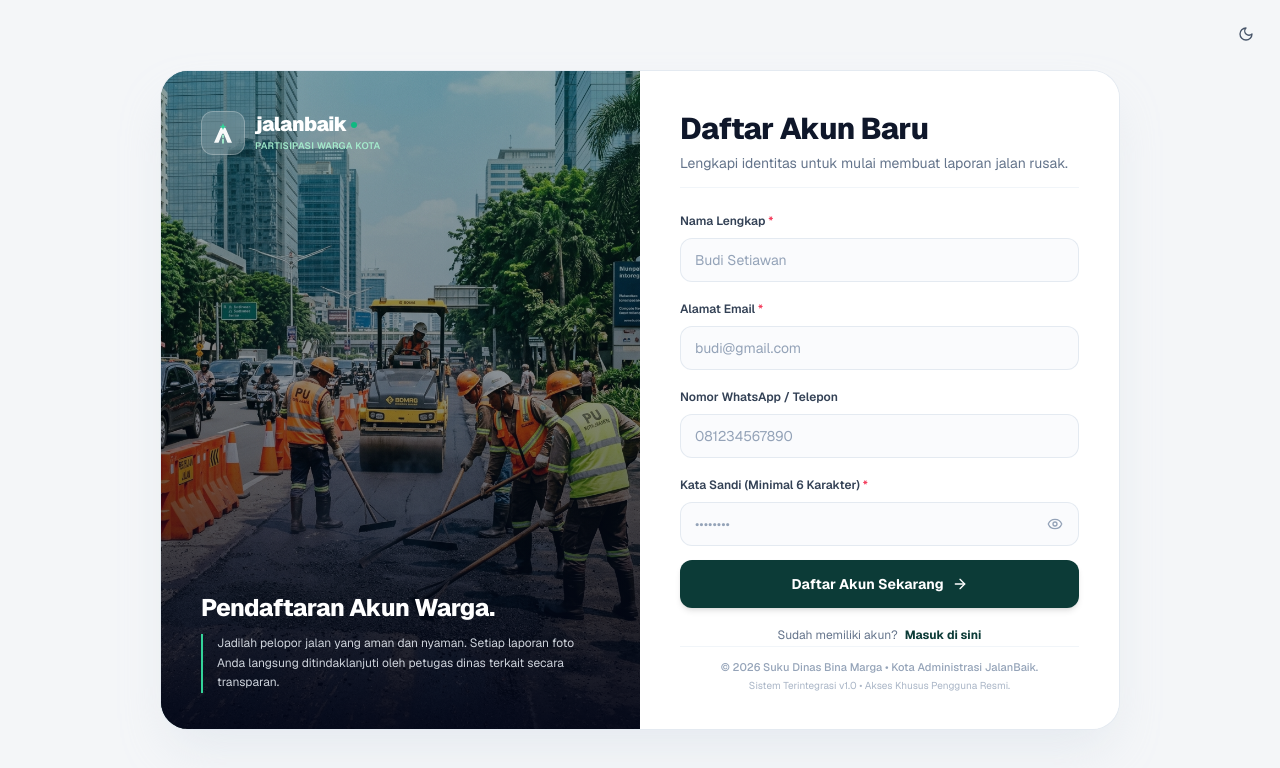
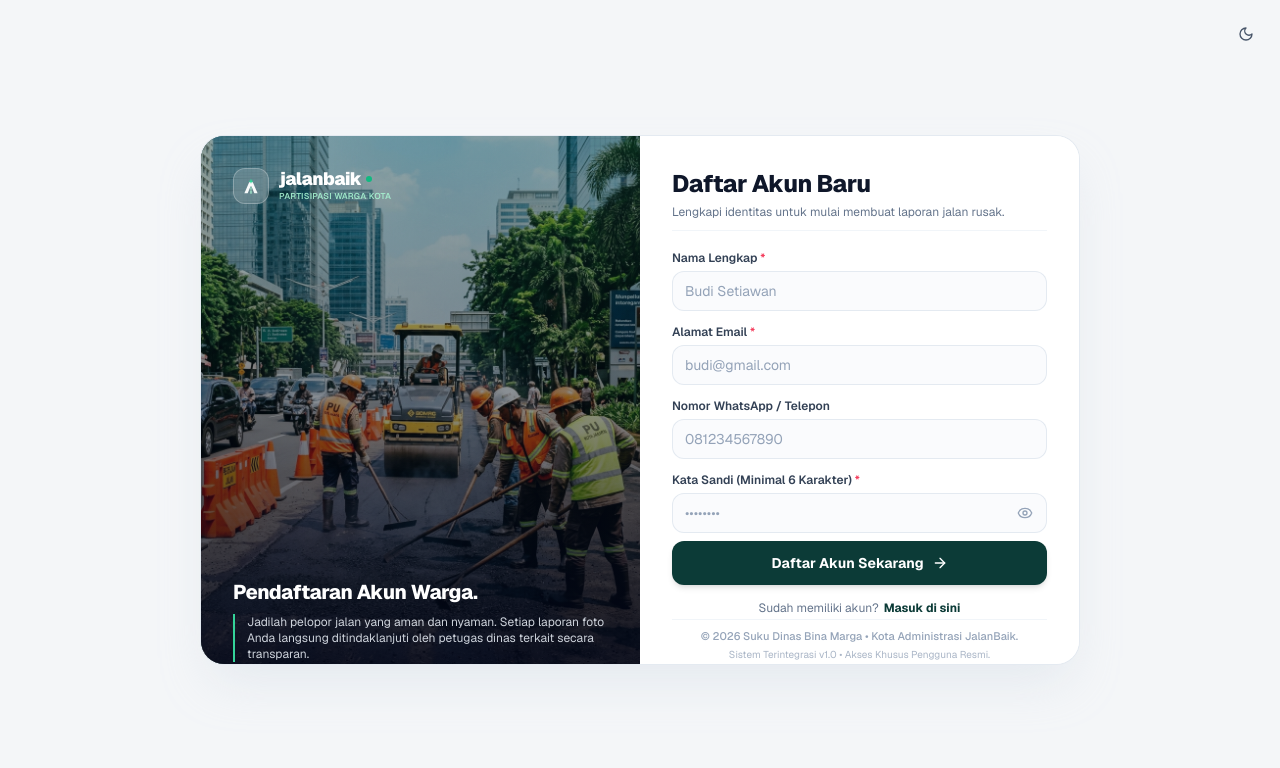
Before and after one commit to muhbintangmahardani/Pengaduan-Masyarakat, a Next.js app: page /register in a window 1280 px wide. Shown: the top 768 px of the page. Built offline with nearby package versions, Linux system fonts and the light colour scheme.

Commit message:
style(auth): optimize card proportions to 530px height to fit 100% in viewport without page scroll on standard laptops

```diff
--- a/src/app/(auth)/register/page.tsx
+++ b/src/app/(auth)/register/page.tsx
@@ -29,16 +29,16 @@ export default function RegisterPage() {
   };
 
   return (
-    <div className="min-h-screen w-full flex items-center justify-center bg-[#f4f6f8] dark:bg-slate-950 p-4 sm:p-6 lg:p-8 transition-colors duration-200 relative select-none">
+    <div className="min-h-screen lg:h-screen lg:max-h-screen lg:overflow-hidden w-full flex items-center justify-center bg-[#f4f6f8] dark:bg-slate-950 p-3 sm:p-4 md:p-6 transition-colors duration-200 relative select-none">
       {/* Dark Mode Toggle Floating di Pojok Kanan Atas */}
-      <div className="fixed top-4 right-4 z-50">
+      <div className="fixed top-3 right-3 sm:top-4 sm:right-4 z-50">
         <ThemeToggle />
       </div>
 
-      {/* Floating Balanced Modern Card (Ukuran Dimensi & Komponen Form Identik dengan Halaman Masuk) */}
-      <div className="w-full max-w-[960px] lg:h-[660px] bg-white dark:bg-slate-900 rounded-[24px] sm:rounded-[28px] border border-slate-200/90 dark:border-slate-800 shadow-2xl shadow-slate-300/40 dark:shadow-none overflow-hidden grid grid-cols-1 lg:grid-cols-2">
-        {/* Kolom Kiri: 50% Showcase Visual Satgas Perbaikan Jalan (Foto Asli & Elegan) */}
-        <div className="relative bg-[#0c3b37] text-white p-7 sm:p-9 lg:p-10 flex flex-col justify-between overflow-hidden min-h-[280px] lg:min-h-full">
+      {/* Floating Balanced Modern Card (Ukuran Pas Layar Tanpa Perlu Scroll di Zoom 100%) */}
+      <div className="w-full max-w-[880px] lg:h-[530px] bg-white dark:bg-slate-900 rounded-2xl sm:rounded-[24px] border border-slate-200/90 dark:border-slate-800 shadow-2xl shadow-slate-300/40 dark:shadow-none overflow-hidden grid grid-cols-1 lg:grid-cols-2">
+        {/* Kolom Kiri: 50% Showcase Visual Satgas Perbaikan Jalan */}
+        <div className="relative bg-[#0c3b37] text-white p-6 sm:p-7 lg:p-8 flex flex-col justify-between overflow-hidden min-h-[220px] lg:min-h-full">
           <Image
             src="/images/auth-hero.jpg"
             alt="Petugas Satgas Bina Marga Memperbaiki Jalan Raya"
@@ -52,43 +52,43 @@ export default function RegisterPage() {
           <div className="relative z-10">
             <JalanBaikLogo
               variant="full"
-              size="lg"
+              size="md"
               inverted={true}
               subtext="PARTISIPASI WARGA KOTA"
             />
           </div>
 
           {/* Bottom Headline with Accent Line */}
-          <div className="relative z-10 pt-10 lg:pt-0 space-y-2.5">
-            <h2 className="text-xl sm:text-2xl font-extrabold tracking-tight text-white leading-snug">
+          <div className="relative z-10 pt-6 lg:pt-0 space-y-2">
+            <h2 className="text-lg sm:text-xl font-extrabold tracking-tight text-white leading-snug">
               Pendaftaran Akun Warga.
             </h2>
-            <div className="border-l-2 border-emerald-400 pl-3.5">
-              <p className="text-xs text-slate-200/90 leading-relaxed font-normal">
+            <div className="border-l-2 border-emerald-400 pl-3">
+              <p className="text-[11px] sm:text-xs text-slate-200/90 leading-relaxed font-normal">
                 Jadilah pelopor jalan yang aman dan nyaman. Setiap laporan foto Anda langsung ditindaklanjuti oleh petugas dinas terkait secara transparan.
               </p>
             </div>
           </div>
         </div>
 
-        {/* Kolom Kanan: 50% Form Registrasi Akun Berukuran Proporsional & Lega */}
-        <div className="p-7 sm:p-9 lg:p-10 flex flex-col justify-between bg-white dark:bg-slate-900">
+        {/* Kolom Kanan: 50% Form Registrasi Akun Berukuran Proporsional & Pas Layar Tanpa Scroll */}
+        <div className="p-6 sm:p-7 lg:p-8 flex flex-col justify-between bg-white dark:bg-slate-900">
           <div>
-            <div className="space-y-1.5 mb-5">
-              <h1 className="text-2xl sm:text-3xl font-extrabold tracking-tight text-slate-900 dark:text-slate-100">
+            <div className="space-y-1 mb-3.5">
+              <h1 className="text-xl sm:text-2xl font-extrabold tracking-tight text-slate-900 dark:text-slate-100">
                 Daftar Akun Baru
               </h1>
-              <p className="text-xs sm:text-sm text-slate-500 dark:text-slate-400">
+              <p className="text-xs text-slate-500 dark:text-slate-400">
                 Lengkapi identitas untuk mulai membuat laporan jalan rusak.
               </p>
-              <div className="pt-2">
+              <div className="pt-1.5">
                 <div className="h-px w-full bg-slate-100 dark:bg-slate-800" />
               </div>
             </div>
 
-            <form onSubmit={handleSubmit} className="space-y-3.5">
+            <form onSubmit={handleSubmit} className="space-y-2">
               {/* Nama Lengkap */}
-              <div className="space-y-1.5">
+              <div className="space-y-0.5">
                 <label className="text-xs font-semibold text-slate-700 dark:text-slate-300">
                   Nama Lengkap <span className="text-rose-500">*</span>
                 </label>
@@ -98,12 +98,12 @@ export default function RegisterPage() {
                   required
                   disabled={isLoading}
                   placeholder="Budi Setiawan"
-                  className="h-11 text-xs sm:text-sm rounded-xl border-slate-200/90 dark:border-slate-800 bg-slate-50/70 dark:bg-slate-950/60 focus:bg-white dark:focus:bg-slate-950 focus:border-[#0c3b37] dark:focus:border-emerald-500 transition-all px-3.5"
+                  className="h-10 text-xs sm:text-sm rounded-xl border-slate-200/90 dark:border-slate-800 bg-slate-50/70 dark:bg-slate-950/60 focus:bg-white dark:focus:bg-slate-950 focus:border-[#0c3b37] dark:focus:border-emerald-500 transition-all px-3"
                 />
               </div>
 
               {/* Email Warga */}
-              <div className="space-y-1.5">
+              <div className="space-y-0.5">
                 <label className="text-xs font-semibold text-slate-700 dark:text-slate-300">
                   Alamat Email <span className="text-rose-500">*</span>
                 </label>
@@ -113,12 +113,12 @@ export default function RegisterPage() {
                   required
                   disabled={isLoading}
                   placeholder="budi@gmail.com"
-                  className="h-11 text-xs sm:text-sm rounded-xl border-slate-200/90 dark:border-slate-800 bg-slate-50/70 dark:bg-slate-950/60 focus:bg-white dark:focus:bg-slate-950 focus:border-[#0c3b37] dark:focus:border-emerald-500 transition-all px-3.5"
+                  className="h-10 text-xs sm:text-sm rounded-xl border-slate-200/90 dark:border-slate-800 bg-slate-50/70 dark:bg-slate-950/60 focus:bg-white dark:focus:bg-slate-950 focus:border-[#0c3b37] dark:focus:border-emerald-500 transition-all px-3"
                 />
               </div>
 
               {/* Nomor WhatsApp/Telepon */}
-              <div className="space-y-1.5">
+              <div className="space-y-0.5">
                 <label className="text-xs font-semibold text-slate-700 dark:text-slate-300">
                   Nomor WhatsApp / Telepon
                 </label>
@@ -127,12 +127,12 @@ export default function RegisterPage() {
                   name="phoneNumber"
                   disabled={isLoading}
                   placeholder="081234567890"
-                  className="h-11 text-xs sm:text-sm rounded-xl border-slate-200/90 dark:border-slate-800 bg-slate-50/70 dark:bg-slate-950/60 focus:bg-white dark:focus:bg-slate-950 focus:border-[#0c3b37] dark:focus:border-emerald-500 transition-all px-3.5"
+                  className="h-10 text-xs sm:text-sm rounded-xl border-slate-200/90 dark:border-slate-800 bg-slate-50/70 dark:bg-slate-950/60 focus:bg-white dark:focus:bg-slate-950 focus:border-[#0c3b37] dark:focus:border-emerald-500 transition-all px-3"
                 />
               </div>
 
               {/* Password Input */}
-              <div className="space-y-1.5">
+              <div className="space-y-0.5">
                 <label className="text-xs font-semibold text-slate-700 dark:text-slate-300">
                   Kata Sandi (Minimal 6 Karakter) <span className="text-rose-500">*</span>
                 </label>
@@ -144,12 +144,12 @@ export default function RegisterPage() {
                     minLength={6}
                     disabled={isLoading}
                     placeholder="••••••••"
-                    className="h-11 text-xs sm:text-sm rounded-xl pr-10 border-slate-200/90 dark:border-slate-800 bg-slate-50/70 dark:bg-slate-950/60 focus:bg-white dark:focus:bg-slate-950 focus:border-[#0c3b37] dark:focus:border-emerald-500 transition-all px-3.5"
+                    className="h-10 text-xs sm:text-sm rounded-xl pr-10 border-slate-200/90 dark:border-slate-800 bg-slate-50/70 dark:bg-slate-950/60 focus:bg-white dark:focus:bg-slate-950 focus:border-[#0c3b37] dark:focus:border-emerald-500 transition-all px-3"
                   />
                   <button
                     type="button"
                     onClick={() => setShowPassword(!showPassword)}
-                    className="absolute right-3 top-1/2 -translate-y-1/2 text-slate-400 hover:text-slate-600 dark:hover:text-slate-300 cursor-pointer p-1"
+                    className="absolute right-2.5 top-1/2 -translate-y-1/2 text-slate-400 hover:text-slate-600 dark:hover:text-slate-300 cursor-pointer p-1"
                     title={showPassword ? "Sembunyikan" : "Tampilkan"}
                   >
                     {showPassword ? <EyeOff className="w-4 h-4" /> : <Eye className="w-4 h-4" />}
@@ -161,7 +161,7 @@ export default function RegisterPage() {
               <Button
                 type="submit"
                 disabled={isLoading}
-                className="w-full h-11 sm:h-12 rounded-xl bg-[#0c3b37] hover:bg-[#082825] dark:bg-emerald-600 dark:hover:bg-emerald-500 text-white font-bold text-xs sm:text-sm shadow-md hover:shadow-lg active:scale-[0.99] transition-all cursor-pointer mt-2"
+                className="w-full h-10.5 sm:h-11 rounded-xl bg-[#0c3b37] hover:bg-[#082825] dark:bg-emerald-600 dark:hover:bg-emerald-500 text-white font-bold text-xs sm:text-sm shadow-md hover:shadow-lg active:scale-[0.99] transition-all cursor-pointer mt-1"
               >
                 {isLoading ? (
                   <>
@@ -178,13 +178,13 @@ export default function RegisterPage() {
             </form>
 
             {/* Link Masuk Akun */}
-            <div className="pt-3.5 text-center">
+            <div className="pt-2.5 text-center">
               <span className="text-xs text-slate-500 dark:text-slate-400">
                 Sudah memiliki akun?{" "}
               </span>
               <Link
                 href="/login"
-                className="text-xs font-bold text-[#0c3b37] dark:text-emerald-400 hover:underline ml-1"
+                className="text-xs font-bold text-[#0c3b37] dark:text-emerald-400 hover:underline ml-0.5"
               >
                 Masuk di sini
               </Link>
@@ -192,7 +192,7 @@ export default function RegisterPage() {
           </div>
 
           {/* Footer Card */}
-          <div className="pt-3 mt-auto border-t border-slate-100 dark:border-slate-800 text-center space-y-0.5">
+          <div className="pt-2 mt-auto border-t border-slate-100 dark:border-slate-800 text-center space-y-0.5">
             <p className="text-[11px] text-slate-400 dark:text-slate-500 font-medium">
               © 2026 Suku Dinas Bina Marga • Kota Administrasi JalanBaik.
             </p>
```
Also changed, not shown: src/app/(auth)/login/page.tsx (+32 -32 lines).
